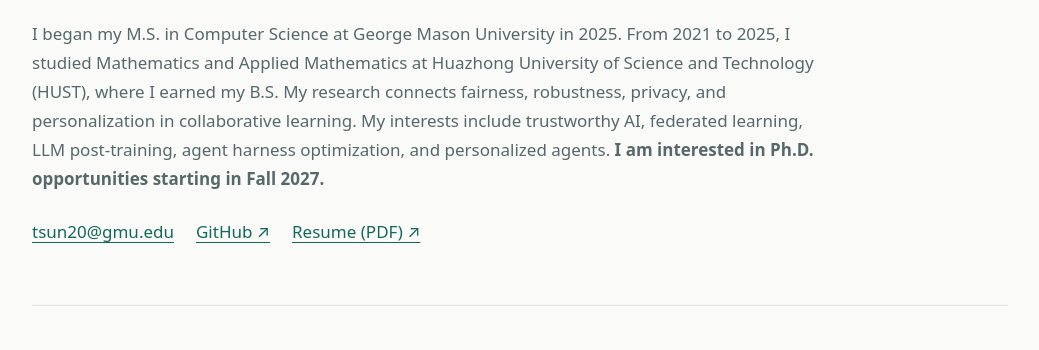
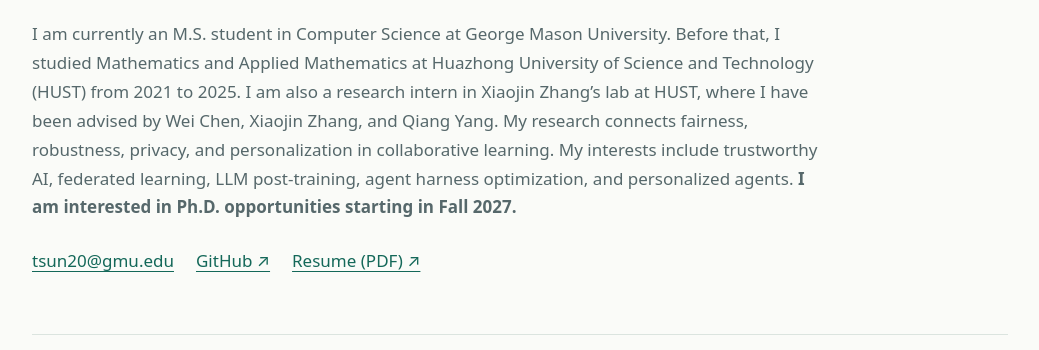
Before and after one commit to tiantongsun-hub/tiantongsun-hub.github.io, a plain HTML site: page index.html in a window 1280 px wide. Shown: the part 376-726 px from the top of the page, without its empty margins (120-1159 px from the left). Drawn offline with Linux system fonts and the light colour scheme.

Commit message:
Polish introduction and include research mentorship

```diff
--- a/index.html
+++ b/index.html
@@ -11,7 +11,7 @@
 <body>
 <header><nav aria-label="Main navigation"><a class="brand" href="#">TIANTONG SUN</a><div class="links"><a href="#research">Research</a><a href="#experience">Experience</a><a href="RESUME-STT.pdf">Resume</a><a href="mailto:tsun20@gmu.edu">Contact</a></div></nav></header>
 <main>
-<section class="hero"><div class="eyebrow">Trustworthy learning · Federated intelligence</div><h1>Tiantong Sun</h1><p class="lead">How can learning systems reject harmful information without losing useful differences?</p><p class="intro muted">I began my M.S. in Computer Science at George Mason University in 2025. From 2021 to 2025, I studied Mathematics and Applied Mathematics at Huazhong University of Science and Technology (HUST), where I earned my B.S. My research connects fairness, robustness, privacy, and personalization in collaborative learning. My interests include trustworthy AI, federated learning, LLM post-training, agent harness optimization, and personalized agents. <strong>I am interested in Ph.D. opportunities starting in Fall 2027.</strong></p><div class="contact"><a href="mailto:tsun20@gmu.edu">tsun20@gmu.edu</a><a href="https://github.com/tiantongsun-hub">GitHub ↗</a><a href="RESUME-STT.pdf">Resume (PDF) ↗</a></div></section>
+<section class="hero"><div class="eyebrow">Trustworthy learning · Federated intelligence</div><h1>Tiantong Sun</h1><p class="lead">How can learning systems reject harmful information without losing useful differences?</p><p class="intro muted">I am currently an M.S. student in Computer Science at George Mason University. Before that, I studied Mathematics and Applied Mathematics at Huazhong University of Science and Technology (HUST) from 2021 to 2025. I am also a research intern in Xiaojin Zhang’s lab at HUST, where I have been advised by Wei Chen, Xiaojin Zhang, and Qiang Yang. My research connects fairness, robustness, privacy, and personalization in collaborative learning. My interests include trustworthy AI, federated learning, LLM post-training, agent harness optimization, and personalized agents. <strong>I am interested in Ph.D. opportunities starting in Fall 2027.</strong></p><div class="contact"><a href="mailto:tsun20@gmu.edu">tsun20@gmu.edu</a><a href="https://github.com/tiantongsun-hub">GitHub ↗</a><a href="RESUME-STT.pdf">Resume (PDF) ↗</a></div></section>
 <section id="research" class="section research"><h2>Research</h2><div>
 <article id="fuse"><div class="tag">Fairness + robustness</div><h3>FUSE: Fairness-aware Update Screening against Byzantine Exploitation in q-Fair Federated Learning</h3><div class="meta"><strong>Tiantong Sun</strong>, Jinlin Liu, Xingru Wei, Zequan Fang, Wei Chen, Qiang Yang, Xiaojin Zhang<br>First author · Preprint, 2026 · ICLR 2027, under review</div><p>Fairness mechanisms can amplify honest updates, making them look suspicious to a defense. I study how collaborative learning can distinguish malicious contributions without suppressing the participants that fairness is intended to protect.</p><p class="meta"><strong>My contribution:</strong> Formulated the problem, proposed the core idea and FUSE algorithm, developed the theoretical proofs, and designed and conducted all experiments. Supervised by Wei Chen, Xiaojin Zhang, and Qiang Yang.</p><div class="paper-links"><a href="https://arxiv.org/abs/2610.20264">Paper / abstract ↗</a><a href="https://arxiv.org/pdf/2610.20264">PDF ↗</a></div></article>
 <article id="fedpix"><div class="tag">Selective sharing + privacy</div><h3>FedPix: Learning What to Share with Less Leakage in Federated Intelligence</h3><div class="meta">Jingwei Zhao*, <strong>Tiantong Sun*</strong>, Yuanyuan Song, Jinhuan Guo, Zishuo Wei, Shengyu Huang, Ziyuan Ren, Wei Chen, Xiaojin Zhang<br>* Equal contribution · Preprint, 2026 · AAAI 2027, under review</div><p>What information should leave a client? We investigate sharing compact, visually inspectable representations that retain task-relevant information while limiting reconstruction. The privacy evaluation is empirical; it is not a formal privacy guarantee.</p><p class="meta"><strong>My contribution:</strong> Helped formulate the core research problem, proposed the core algorithm, and developed its theoretical proofs. Supervised by Wei Chen and Xiaojin Zhang.</p><div class="paper-links"><a href="https://arxiv.org/abs/2610.21194">Paper / abstract ↗</a><a href="https://arxiv.org/pdf/2610.21194">PDF ↗</a></div></article>
```
